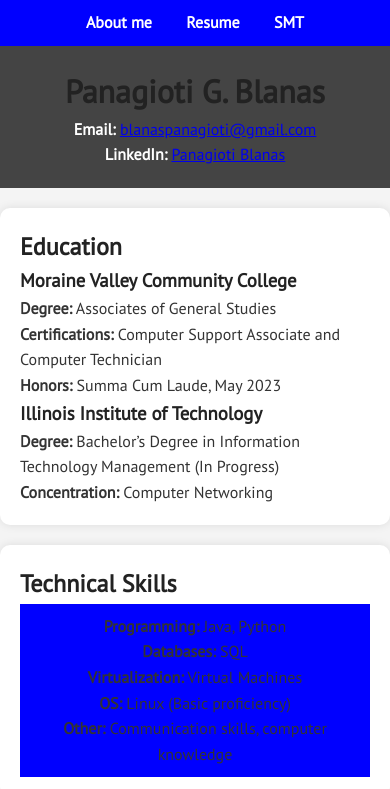
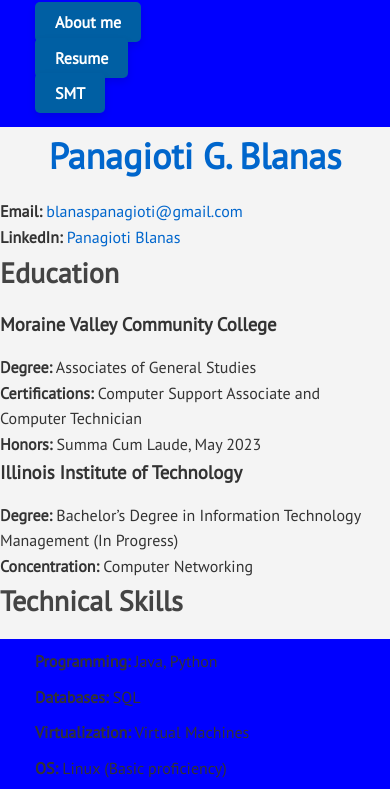
Before and after one commit to Panagioti-George-Blanas/Project-2-Panagioti-Blanas, a plain HTML site: page resume.html in a window 390 px wide. Shown: the top 789 px of the page. Drawn offline with Linux system fonts and the light colour scheme.

Commit message:
Update style.css
Imported PT Sans font from Google Fonts for a modern, clean look.
Font fallback: If PT Sans isn't available, it falls back to Verdana, and then to generic sans-serif.
Body styling: Applied PT Sans (with fallback) to the body text, ensuring consistent and readable typography.
Header styling (h1, h2, h3): Applied PT Sans to headers for a unified design, with the same fallback font mechanism.
Navigation link styling: Ensured navigation links use the same font and fallback hierarchy as body text for a consistent experience.
Text color: Set the text color to #333 (dark gray) for better readability.
Line-height: Applied a line height of 1.6 for better text spacing and readability.

This is all subject to change later I am just seeing what looks good.

```diff
--- a/css/style.css
+++ b/css/style.css
@@ -1,9 +1,7 @@
-/* Import PT Sans Font */
 @import url('https://fonts.googleapis.com/css2?family=PT+Sans&display=swap');
 
-/* General Styles */
 body {
-  font-family: 'PT Sans', sans-serif;
+  font-family: 'PT Sans', Verdana, sans-serif;
   margin: 0;
   padding: 0;
   background-color: #f4f4f4;
@@ -11,7 +9,12 @@ body {
   line-height: 1.6;
 }
 
-/* Navigation Bar */
+.container {
+  max-width: 1200px;
+  margin: 0 auto;
+  padding: 20px;
+}
+
 ul {
   list-style: none;
   background: blue;
@@ -29,54 +32,64 @@ ul li a {
   color: white;
   text-decoration: none;
   font-weight: bold;
+  background-color: #005fa3;
+  padding: 10px 20px;
+  border-radius: 5px;
+  box-shadow: 0 4px 8px rgba(0, 0, 0, 0.1);
 }
 
 ul li a:hover {
+  background-color: #004d87;
+  color: white;
+  text-decoration: underline;
+  box-shadow: 0 6px 12px rgba(0, 0, 0, 0.2);
+}
+
+h1, h2, h3 {
+  font-family: 'PT Sans', Verdana, sans-serif;
+  color: #333;
+  margin-bottom: 15px;
+}
+
+h1 {
+  font-size: 36px;
+  text-align: center;
+  color: #0066cc;
+}
+
+h2 {
+  font-size: 28px;
+  color: #444;
+}
+
+footer {
+  text-align: center;
+  background-color: #333;
+  color: white;
+  padding: 20px;
+  position: fixed;
+  bottom: 0;
+  width: 100%;
+}
+
+a {
+  color: #0066cc;
+  text-decoration: none;
+}
+
+a:hover {
+  color: #004d99;
   text-decoration: underline;
 }
 
+@media (max-width: 768px) {
+  ul {
+    text-align: left;
+    padding-left: 20px;
+  }
 
-/* Header */
-h1, h2, h3 {
-  color: #222;
+  ul li {
+    display: block;
+    margin-bottom: 10px;
+  }
 }
-
-header {
-  text-align: center;
-  padding: 20px;
-  background: #444;
-  color: white;
-}
-
-/* Sections */
-section {
-  max-width: 800px;
-  margin: 20px auto;
-  background: white;
-  padding: 20px;
-  border-radius: 10px;
-  box-shadow: 0 0 10px rgba(0, 0, 0, 0.1);
-}
-
-/* Images */
-img {
-  max-width: 100%;
-  display: block;
-  margin: 10px auto;
-  border-radius: 5px;
-}
-
-/* Videos */
-video {
-  width: 100%;
-  border-radius: 5px;
-}
-
-/* Footer */
-footer {
-  text-align: center;
-  padding: 10px;
-  background: #333;
-  color: white;
-  margin-top: 20px;
-}
```
